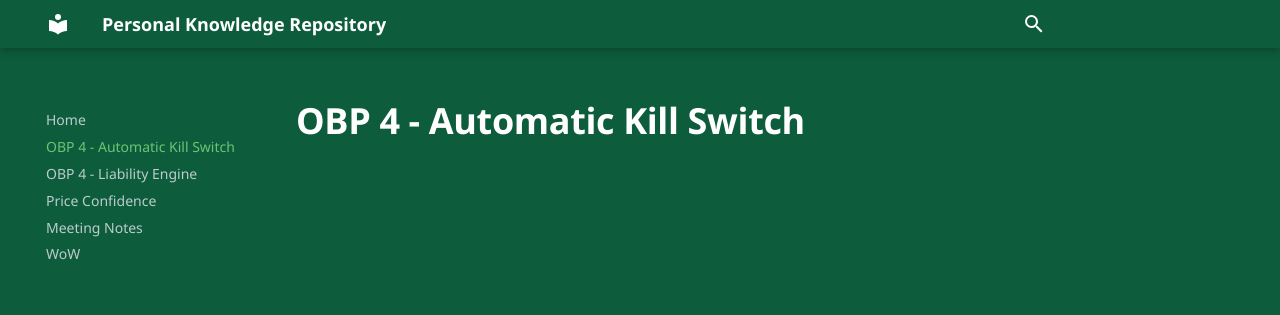
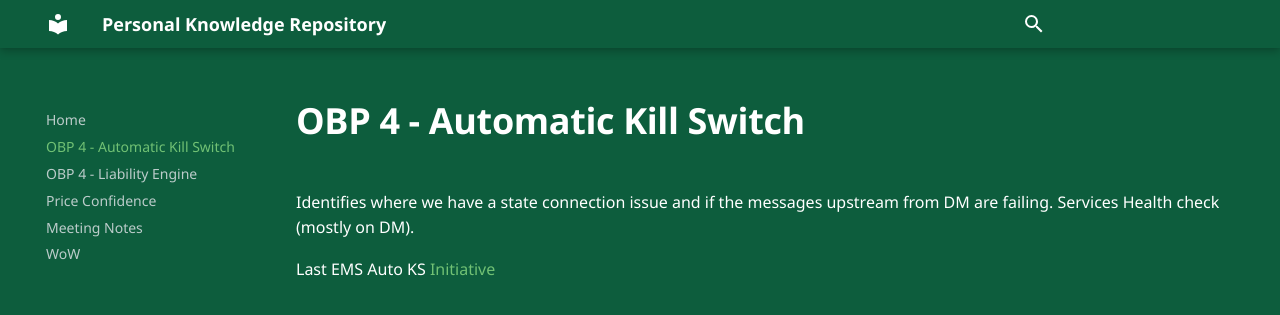
Before and after one commit to MiguelGomes2/pages-mgomes, an MkDocs documentation site: the page built from docs/automaticks/index.md, in a window 1280 px wide. Shown: the top 315 px of the page. Built offline with MkDocs 1.6.1 and Material for MkDocs 9.7.7, drawn with Linux system fonts in a browser that asks for light colours; some web fonts are replaced.

Commit message:
Update index.md

```diff
--- a/docs/automaticks/index.md
+++ b/docs/automaticks/index.md
@@ -1 +1,6 @@
 # OBP 4 - Automatic Kill Switch
+
+Identifies where we have a state connection issue and if the messages upstream from DM are failing.
+Services Health check (mostly on DM).
+
+Last EMS Auto KS [Initiative](https://fanduel.atlassian.net/browse/INITSB-188)
```
